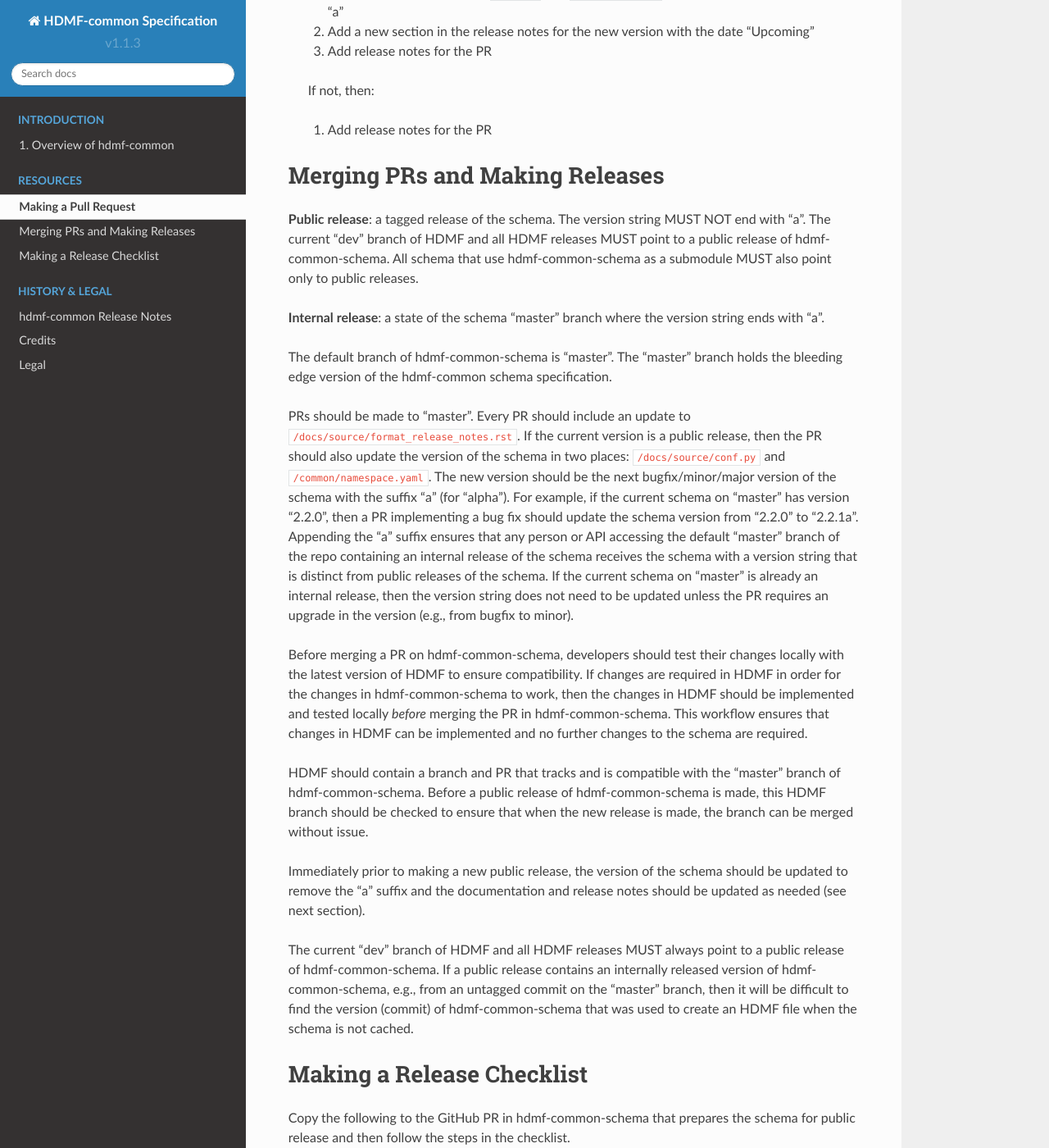
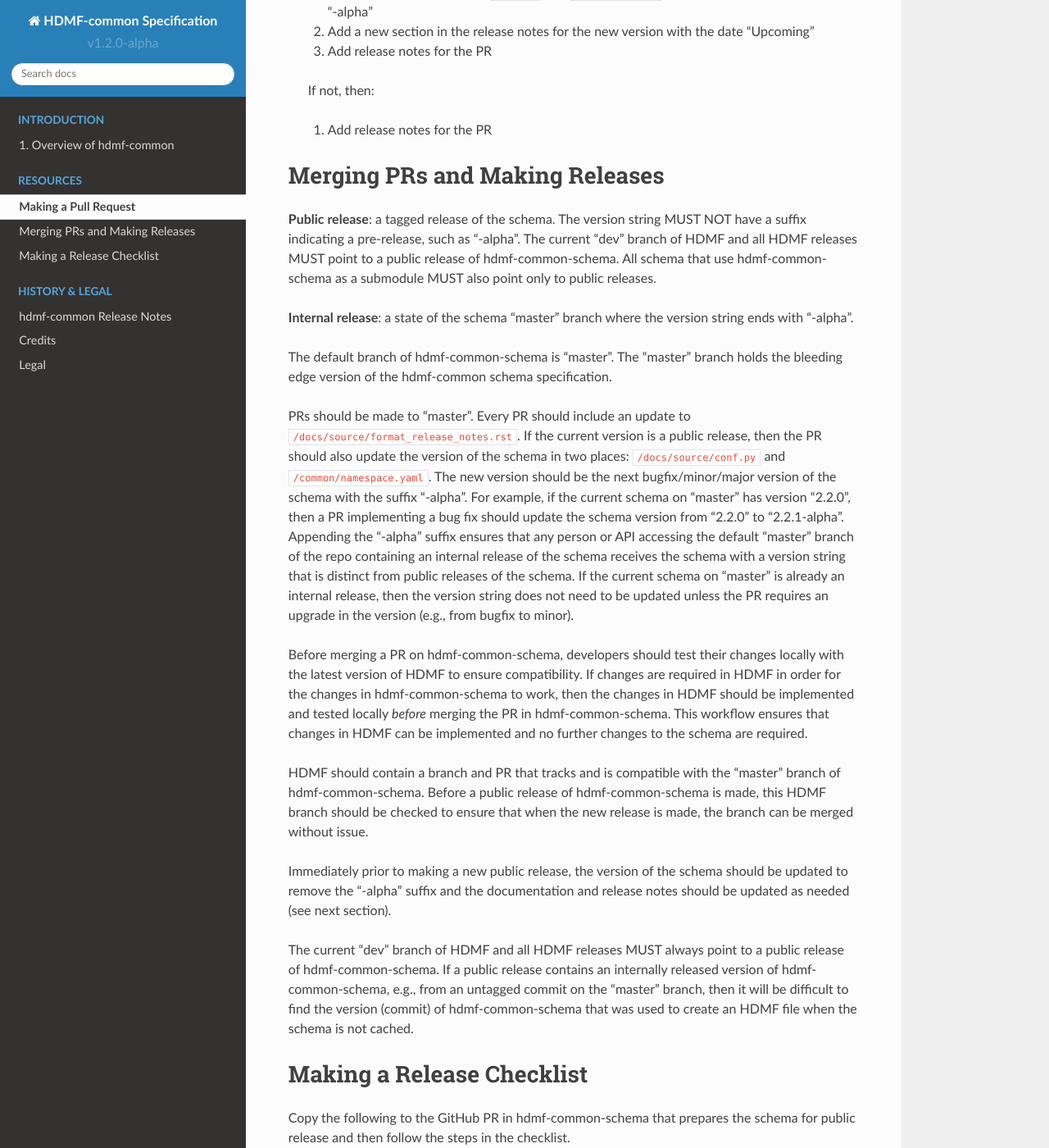
Before and after one commit to hdmf-dev/hdmf-common-schema, a Sphinx documentation site: the page built from docs/source/software_process.rst, in a window 1280 px wide and 1400 px high, scrolled down 472 px. Shown: the whole window at 82% size. Built offline with Sphinx 7.4.7 and the Read the Docs theme 2.0.0, drawn with Linux system fonts in a browser that asks for light colours; some of the changed text lies outside the part shown.

Commit message:
Update versioning rules to follow semver, update version

```diff
--- a/docs/source/conf.py
+++ b/docs/source/conf.py
@@ -83,7 +83,7 @@
 # built documents.
 #
 # The short X.Y version.
-version = 'v1.1.3'
+version = 'v1.2.0-alpha'
 # The full version, including alpha/beta/rc tags.
 release = version
 
--- a/docs/source/format_release_notes.rst
+++ b/docs/source/format_release_notes.rst
@@ -1,5 +1,10 @@
 hdmf-common Release Notes
 =========================
+
+1.2.0 (Upcoming)
+------------------------
+
+- Add software process documentation
 
 1.1.3 (January 21, 2020)
 ------------------------
--- a/docs/source/software_process.rst
+++ b/docs/source/software_process.rst
@@ -5,7 +5,7 @@
 
 If the PR prepares the schema for a public release, then:
 
-1. Remove the suffix "a" from the version string in ``conf.py`` and ``namespace.yaml``
+1. Remove the suffix "-alpha" from the version string in ``conf.py`` and ``namespace.yaml``
 2. Update the date in the release notes
 3. Follow release instructions (see next section)
 
@@ -13,7 +13,7 @@
 
   If the current schema version on "master" is a public release, then:
 
-  1. Update the version string in ``conf.py`` and ``namespace.yaml`` to the next version with the suffix "a"
+  1. Update the version string in ``conf.py`` and ``namespace.yaml`` to the next version with the suffix "-alpha"
   2. Add a new section in the release notes for the new version with the date "Upcoming"
   3. Add release notes for the PR
 
@@ -24,11 +24,11 @@
 Merging PRs and Making Releases
 ===============================
 
-**Public release**: a tagged release of the schema. The version string MUST NOT end with "a". The current "dev"
-branch of HDMF and all HDMF releases MUST point to a public release of hdmf-common-schema. All schema that use
-hdmf-common-schema as a submodule MUST also point only to public releases.
+**Public release**: a tagged release of the schema. The version string MUST NOT have a suffix indicating a pre-release,
+such as "-alpha". The current "dev" branch of HDMF and all HDMF releases MUST point to a public release of
+hdmf-common-schema. All schema that use hdmf-common-schema as a submodule MUST also point only to public releases.
 
-**Internal release**: a state of the schema "master" branch where the version string ends with "a".
+**Internal release**: a state of the schema "master" branch where the version string ends with "-alpha".
 
 The default branch of hdmf-common-schema is "master". The "master" branch holds the bleeding edge version of
 the hdmf-common schema specification.
@@ -36,12 +36,12 @@
 PRs should be made to "master". Every PR should include an update to ``/docs/source/format_release_notes.rst``.
 If the current version is a public release, then the PR should also update the version of the schema in two places:
 ``/docs/source/conf.py`` and ``/common/namespace.yaml``. The new version should be the next bugfix/minor/major version
-of the schema with the suffix "a" (for "alpha"). For example, if the current schema on "master" has version "2.2.0",
-then a PR implementing a bug fix should update the schema version from "2.2.0" to "2.2.1a". Appending the "a" suffix
-ensures that any person or API accessing the default "master" branch of the repo containing an internal release of the
-schema receives the schema with a version string that is distinct from public releases of the schema. If the current
-schema on "master" is already an internal release, then the version string does not need to be updated unless the PR
-requires an upgrade in the version (e.g., from bugfix to minor).
+of the schema with the suffix "-alpha". For example, if the current schema on "master" has version "2.2.0",
+then a PR implementing a bug fix should update the schema version from "2.2.0" to "2.2.1-alpha". Appending the "-alpha"
+suffix ensures that any person or API accessing the default "master" branch of the repo containing an internal release
+of the schema receives the schema with a version string that is distinct from public releases of the schema. If the
+current schema on "master" is already an internal release, then the version string does not need to be updated unless
+the PR requires an upgrade in the version (e.g., from bugfix to minor).
 
 Before merging a PR on hdmf-common-schema, developers should test their changes locally with the latest version of HDMF
 to ensure compatibility. If changes are required in HDMF in order for the changes in hdmf-common-schema to work, then
@@ -52,8 +52,8 @@
 a public release of hdmf-common-schema is made, this HDMF branch should be checked to ensure that when the new release
 is made, the branch can be merged without issue.
 
-Immediately prior to making a new public release, the version of the schema should be updated to remove the "a" suffix
-and the documentation and release notes should be updated as needed (see next section).
+Immediately prior to making a new public release, the version of the schema should be updated to remove the "-alpha"
+suffix and the documentation and release notes should be updated as needed (see next section).
 
 The current "dev" branch of HDMF and all HDMF releases MUST always point to a public release of hdmf-common-schema. If
 a public release contains an internally released version of hdmf-common-schema, e.g., from an untagged commit on the
```
Also changed, not shown: .github/PULL_REQUEST_TEMPLATE.md, 1 other file.
